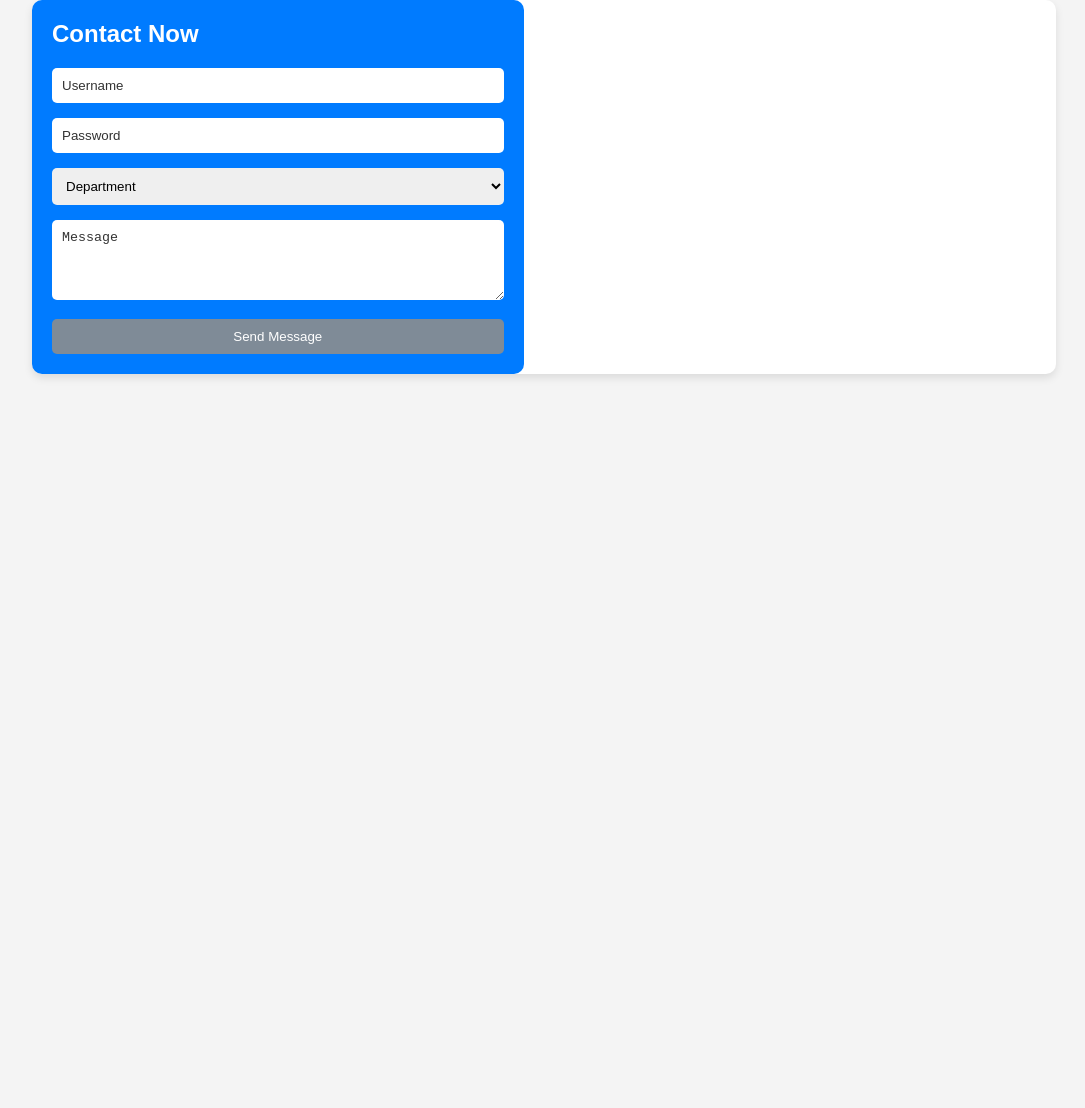
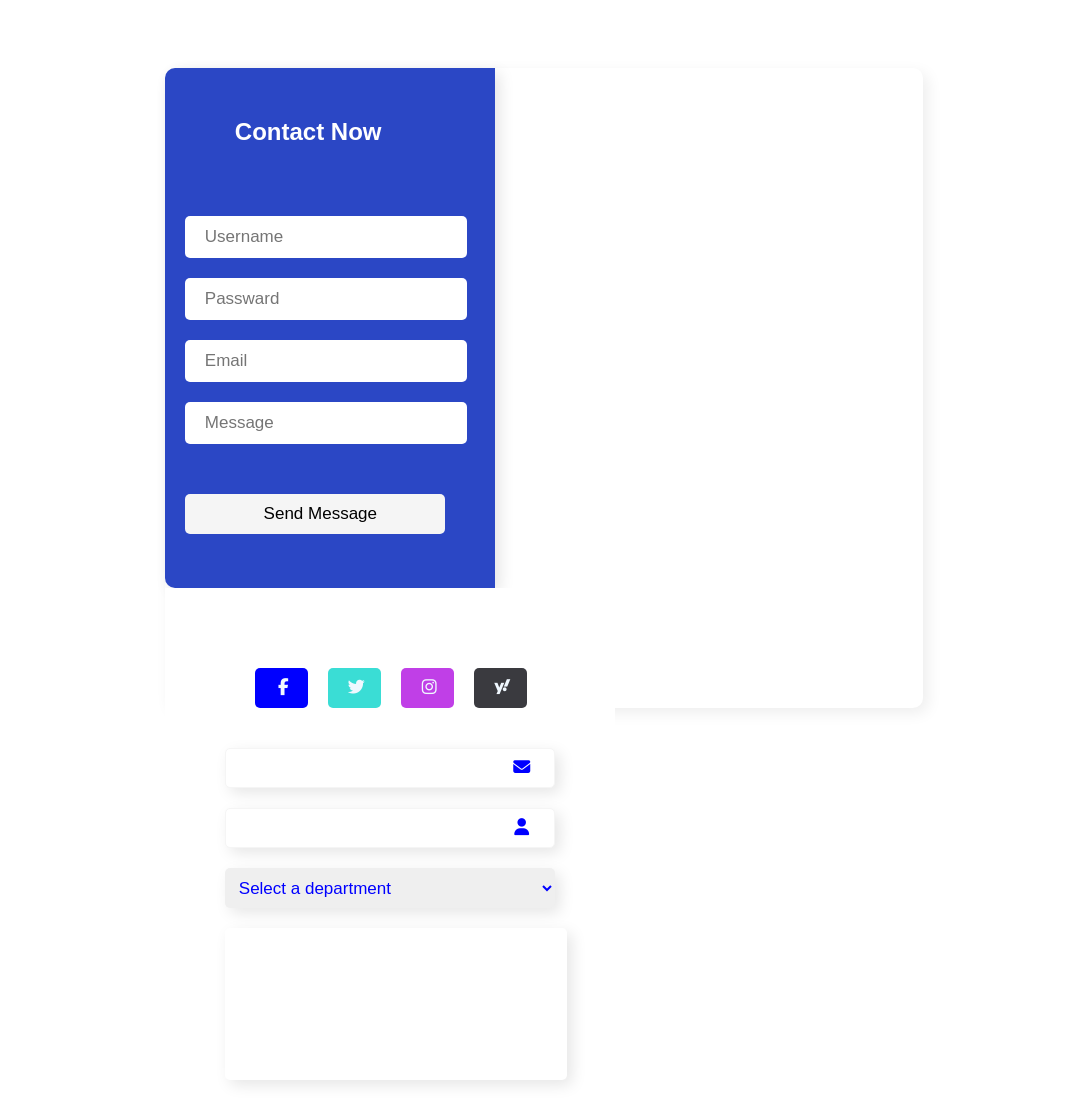
Before and after one commit to Amna-usman/login-page, a plain HTML site: page index.html in a window 1280 px wide. Shown: the whole page, without its empty margins (96-1181 px from the left). Before the commit the page ends 800 px from the top, so only its background shows below. Drawn offline with Linux system fonts and the light colour scheme.

Commit message:
Add files via upload

```diff
--- a/index.html
+++ b/index.html
@@ -1,30 +1,55 @@
 <!DOCTYPE html>
 <html lang="en">
+
 <head>
     <meta charset="UTF-8">
     <meta name="viewport" content="width=device-width, initial-scale=1.0">
-    <title>Contact Page</title>
+    <title>Login page</title>
     <link rel="stylesheet" href="style.css">
+    <link rel="stylesheet" href="https://cdnjs.cloudflare.com/ajax/libs/font-awesome/6.6.0/css/all.min.css"
+        integrity="sha512-Kc323vGBEqzTmouAECnVceyQqyqdsSiqLQISBL29aUW4U/M7pSPA/gEUZQqv1cwx4OnYxTxve5UMg5GT6L4JJg=="
+        crossorigin="anonymous" referrerpolicy="no-referrer" />
+
 </head>
+
 <body>
     <div class="container">
-        <div class="inner-container">
-            <div class="left-section">
-                <h2>Contact Now</h2>
-                <form class="contact-form">
-                    <input type="text" placeholder="Username">
-                    <input type="password" placeholder="Password">
-                    <select>
-                        <option value="">Department</option>
-                        <option value="sales">Sales</option>
-                        <option value="support">Support</option>
-                        <option value="hr">HR</option>
-                    </select>
-                    <textarea placeholder="Message" rows="4"></textarea>
-                    <button type="submit">Send Message</button>
-                </form>
+        <div class="left-container">
+            <h2>Contact Now</h2>
+            <div class="labels">
+                <input class="placeholder" type="text" placeholder="Username">
+                <input class="placeholder" type="password" placeholder="Passward">
+                <input class="placeholder" type="email" placeholder="Email">
+                <input class="placeholder" type="text" placeholder="Message">
             </div>
+            <button>Send Message</button>
+        </div>
+        <div class="right-container">
+            <div class="icons">
+                <button style="background-color: blue;" class="icon-design"><i class="fab fa-facebook-f"></i></button>
+                <button style="background-color: rgb(58, 221, 213);" class="icon-design"><i
+                        class="fab fa-twitter"></i></button>
+                <button style="background-color: rgb(192, 63, 231);" class="icon-design"><i
+                        class="fab fa-instagram"></i></button>
+                <button style="background-color: rgb(58, 58, 63);" class="icon-design"><i
+                        class="fab fa-yahoo"></i></button>
+            </div>
+            <div class="secs">
+                <button class="styled-btn"><i class="fas fa-envelope"></i></button>
+                <button class="styled-btn"><i class="fa-solid fa-user"></i></button>
+
+
+                <select id="department">
+                    <option value="" disabled selected>Select a department</option>
+                    <option>Chemistry</option>
+                    <option>Biology</option>
+                    <option>Physics</option>
+                </select>
+                <input id="area" type="textarea">
+            </div>
+
         </div>
     </div>
 </body>
+
 </html>
--- a/style.css
+++ b/style.css
@@ -1,94 +1,120 @@
-* {
-    box-sizing: border-box;
-    margin: 0;
-    padding: 0;
+.container{
+    display: flex;
+    flex-flow: row wrap;
+    background-color: white;
+    height: 80vh;
+    width: 60%;
+    margin-top: 60px;
+    border-radius: 9px;
+    border-radius: 10px;
+    box-shadow: 5px 5px 15px rgba(0, 0,0,0.07);
 }
+body{
+    display: flex;
+    justify-content: center;
+}
+.left-container{
+    height: 520px;
+    width: 330px;
+    background-color: rgb(43, 71, 197);
+    display: flex;
+    gap: 50px;
+    flex-direction: column;
+    border-top-left-radius: 10px;
+    box-shadow: 5px 5px 15px rgba(0, 0, 0, 0.1);
+    border-bottom-left-radius: 10px;
+}
+.left-container h2{
+    color:white;
+    font-family: Arial, Helvetica, sans-serif;
+     margin-left: 70px;
+     margin-top: 50px;
+}
+.labels{
+    display: flex;
+    flex-direction: column;
+    gap: 20px;
+}
+.placeholder{
+    height: 40px;
+    width: 260px;
+    margin-left: 20px;
+    border-radius: 5px;
+    border: none;
+    font-size: 17px;
+    padding-left: 20px;
+}
+.left-container button{
+    height: 40px;
+    width: 260px;
+    margin-left: 20px;
+    border-radius: 5px;
+    border: none;
+    background-color: whitesmoke;
+    font-size: 17px;
+    padding-left: 17px;
+}
+.left-container button:hover{
+    background-color: wheat;
+}
+.right-container{
+    height: 520px;
+    width: 450px;
+    background-color: white;
+}
+.icons{
+    display: flex;
+    flex-wrap: wrap;
+    margin-top: 80px;
+    margin-left: 70px;
 
-body {
-    font-family: Arial, sans-serif;
-    background-color: #f4f4f4;
 }
-
-
-.inner-container {
-    width: 80%;
-    margin: 0 auto;
+.icon-design{
+    height: 40px;
+    width: 53px;
+    margin-left: 20px;
+    border-radius: 5px;
+    border: none;
+    font-size: 17px;
+    color: aliceblue;
+    padding-left: 10px;
+}
+.secs{
     display: flex;
-    justify-content: space-between;
+    flex-direction: column;
+    margin-top: 40px;
+    gap: 20px;
+    margin-left: 60px;
+    margin-right: 40px;
+}
+.styled-btn{
+    height: 40px;
+    width: 330px;
+    border-radius: 5px;
+    border:1px solid whitesmoke;
+    font-size: 17px;
+    color:blue;
+    padding-left: 270px;
     background-color: white;
-    border-radius: 10px;
-    box-shadow: 0 4px 8px rgba(0, 0, 0, 0.1);
+    box-shadow: 5px 5px 15px rgba(0, 0, 0, 0.1);
 }
-
-.left-section{
-    width: 48%;
-    padding: 20px;
-    border-radius: 10px;
+#department{
+    height: 40px;
+    width: 330px;
+    border-radius: 5px;
+    border: none;
+    font-size: 17px;
+    color:blue;
+    padding-left: 10px;
+    box-shadow: 5px 5px 15px rgba(0, 0, 0, 0.1);
 }
-
-.left-section {
-    background-color: #007bff;
-    color: white;
+#area{
+    height: 150px;
+    width: 330px;
+    border-radius: 5px;
+    border: none;
+    font-size: 17px;
+    color:blue;
+    padding-left: 10px;
+    box-shadow: 5px 5px 15px rgba(0, 0, 0, 0.1);
 }
-
-.left-section h2 {
-    margin-bottom: 20px;
-}
-
-.contact-form input, .contact-form select, .contact-form textarea {
-    width: 100%;
-    padding: 10px;
-    margin-bottom: 15px;
-    border: none;
-    border-radius: 5px;
-}
-
-.contact-form input::placeholder, .contact-form textarea::placeholder {
-    color: #333;
-}
-
-.contact-form button {
-    width: 100%;
-    padding: 10px;
-    background-color: #7f8b97;
-    color: white;
-    border: none;
-    border-radius: 5px;
-    cursor: pointer;
-}
-
-.contact-form button:hover {
-    background-color: #003d82;
-}
-
-.right-section {
-    background-color: #fff;
-}
-
-.social-icons {
-    margin-bottom: 20px;
-    text-align: center;
-}
-
-.social-icons a {
-    margin: 0 10px;
-    text-decoration: none;
-    color: #333;
-    font-size: 20px;
-}
-
-.social-icons a:hover {
-    color: #007bff;
-}
-
-.other-form input, .other-form select, .other-form textarea {
-    width: 100%;
-    padding: 10px;
-    margin-bottom: 15px;
-    border: 1px solid #ccc;
-    border-radius: 5px;
-}
-
-.other-form input::placeholder, .other-form textarea::placeholder {
-    color: #888;
-}
```
